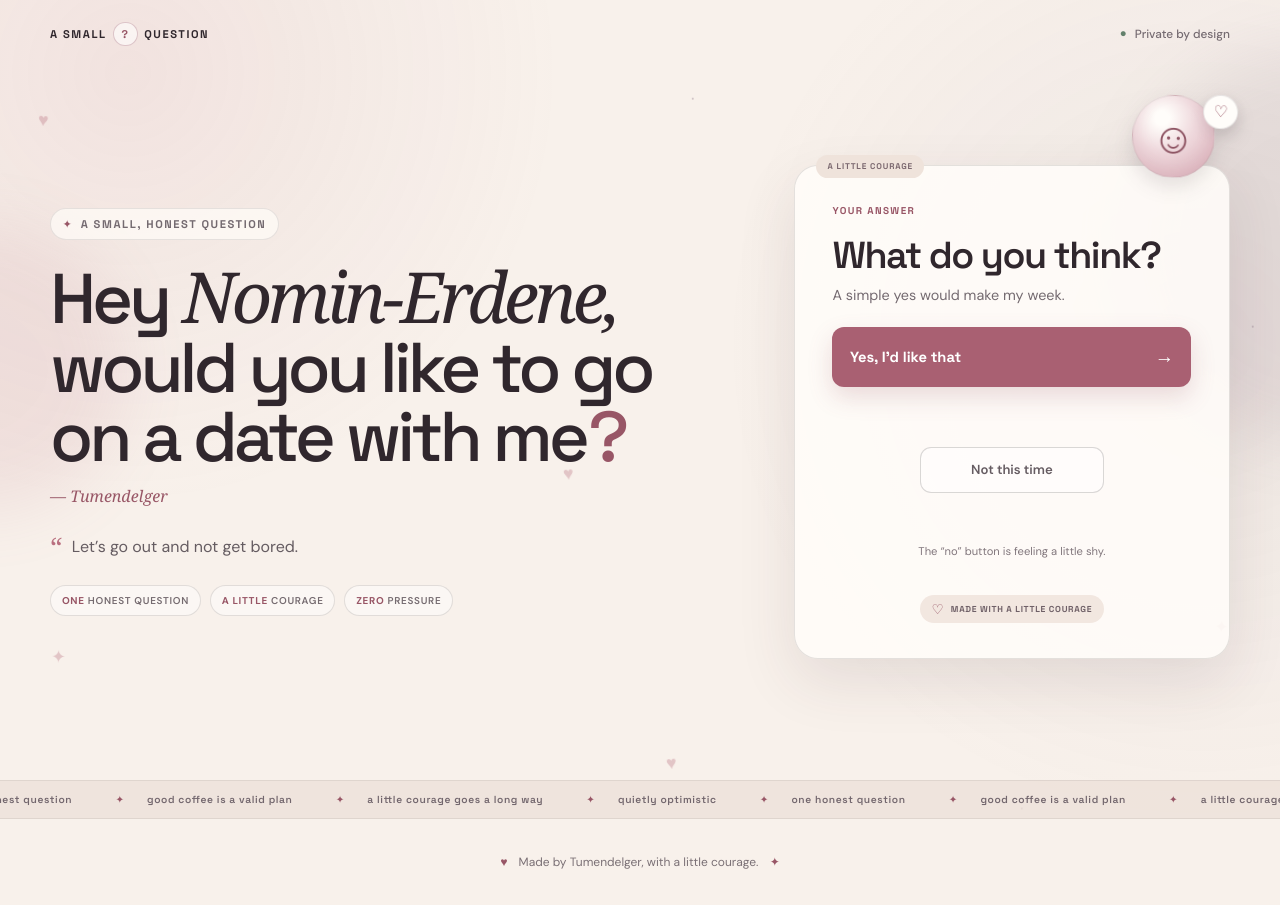
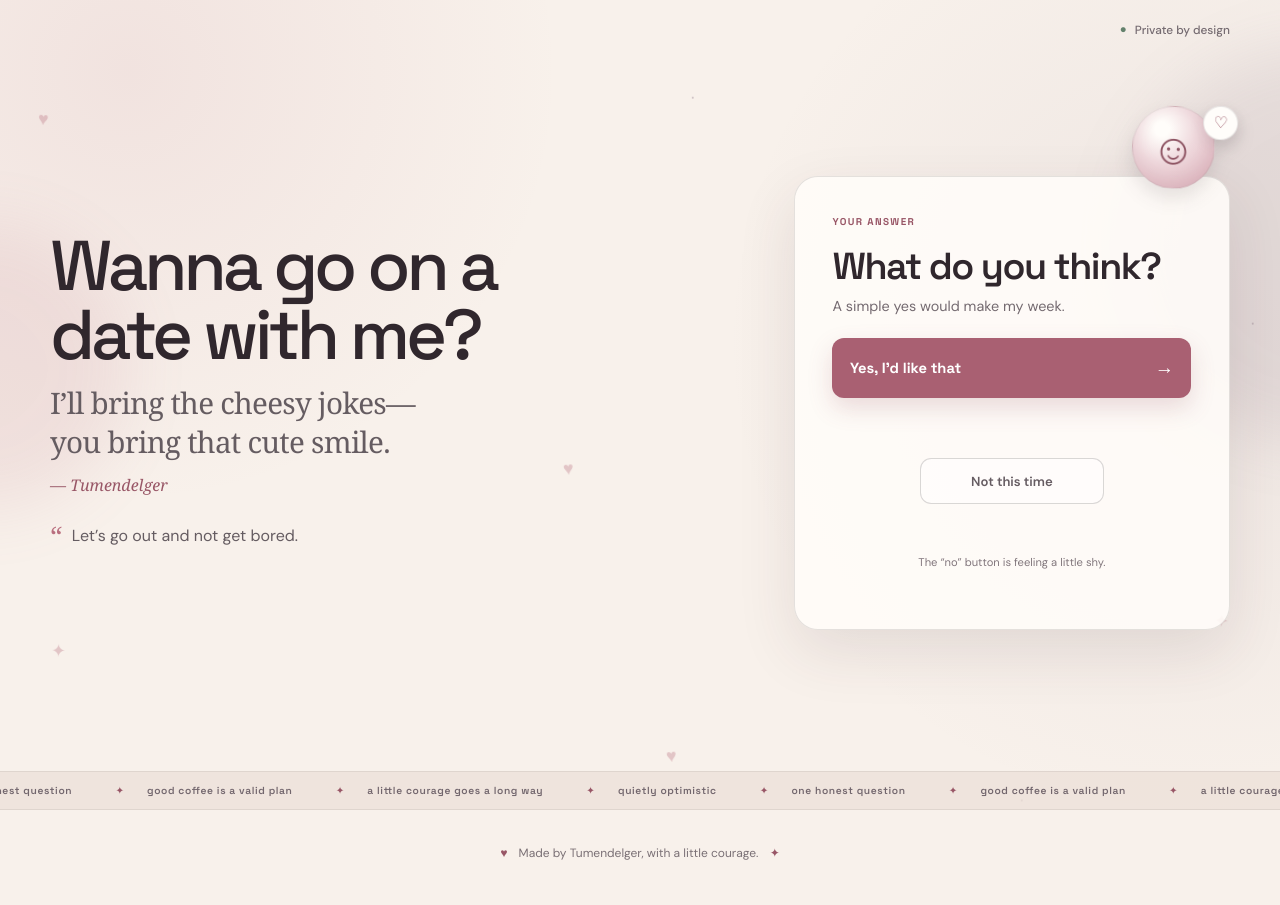
Before and after one commit to Tumeyo/Dont-Get-Bored, a Next.js app: page / in a window 1280 px wide. Built offline with nearby package versions, Linux system fonts and the light colour scheme.

Commit message:
Simplify date invitation copy

```diff
--- a/app/layout.tsx
+++ b/app/layout.tsx
@@ -15,18 +15,18 @@ export async function generateMetadata(): Promise<Metadata> {
   const imageUrl = `${protocol}://${host}/og.png`;
 
   return {
-    title: "A Small Question for Nomin-Erdene",
-    description: "Dinner at Terrazza, a walk, and one small question from Tumendelger.",
+    title: "Wanna go on a date with me? I’ll bring the cheesy jokes—you bring that cute smile.",
+    description: "Dinner at Terrazza, a walk, and a date invitation.",
     openGraph: {
-      title: "A Small Question for Nomin-Erdene",
-      description: "Dinner at Terrazza, a walk, and one small question from Tumendelger.",
+      title: "Wanna go on a date with me? I’ll bring the cheesy jokes—you bring that cute smile.",
+      description: "Dinner at Terrazza, a walk, and a date invitation.",
       type: "website",
       images: [{ url: imageUrl, width: 1731, height: 909, alt: "POV: you said you were bored, so I made a whole website" }],
     },
     twitter: {
       card: "summary_large_image",
-      title: "A Small Question for Nomin-Erdene",
-      description: "Dinner at Terrazza, a walk, and one small question from Tumendelger.",
+      title: "Wanna go on a date with me? I’ll bring the cheesy jokes—you bring that cute smile.",
+      description: "Dinner at Terrazza, a walk, and a date invitation.",
       images: [imageUrl],
     },
   };
--- a/src/App.tsx
+++ b/src/App.tsx
@@ -153,9 +153,6 @@ export default function App() {
       <a className="skip-link" href="#main-content">Skip to the date request</a>
 
       <header className="site-header">
-        <a className="wordmark" href="#top" aria-label="Date request home">
-          <span>A SMALL</span><i>?</i><span>QUESTION</span>
-        </a>
         <div className="privacy-chip"><span aria-hidden="true">●</span>{CONFIG.hero.privacy}</div>
       </header>
 
@@ -166,23 +163,16 @@ export default function App() {
           <>
             <section className="hero" id="top">
               <div className="hero-copy">
-                <div className="eyebrow"><span aria-hidden="true">✦</span>{CONFIG.hero.eyebrow}</div>
                 <h1
                   onClick={investigateHeading}
                   title="There may be something hidden here."
-                  aria-label={`${CONFIG.hero.questionLead} ${CONFIG.names.her}, ${CONFIG.hero.questionMiddle}? From ${CONFIG.names.mine}.`}
+                  aria-label={`${CONFIG.hero.question} ${CONFIG.hero.followup}`}
                 >
-                  <span>{CONFIG.hero.questionLead}</span>{' '}
-                  <em>{CONFIG.names.her},</em><br />
-                  <strong>{CONFIG.hero.questionMiddle}</strong><span className="question-mark">?</span>
+                  <strong className="hero-heading-question">{CONFIG.hero.question}</strong>
+                  <span className="hero-heading-note">{CONFIG.hero.followup}</span>
                 </h1>
                 <p className="hero-signature">— {CONFIG.names.mine}</p>
                 <p className="hero-caption"><span aria-hidden="true">“</span>{CONFIG.hero.caption}</p>
-                <div className="hero-proof">
-                  <span><b>one</b> honest question</span>
-                  <span><b>a little</b> courage</span>
-                  <span><b>zero</b> pressure</span>
-                </div>
               </div>
 
               <div className="decision-column">
@@ -235,7 +225,7 @@ export default function App() {
 
       <footer>
         <span aria-hidden="true">♥</span>
-        <p>{CONFIG.footer}</p>
+        <p>{accepted ? CONFIG.footer.secondPage : CONFIG.footer.firstPage}</p>
         <span aria-hidden="true">✦</span>
       </footer>
 
--- a/src/components/DecisionCard.tsx
+++ b/src/components/DecisionCard.tsx
@@ -96,7 +96,6 @@ export function DecisionCard({ emoji, onAccept, onDecline, onReaction }: Props)
 
   return (
     <section className="decision-card" aria-labelledby="decision-title">
-      <span className="tape tape-one" aria-hidden="true">A LITTLE COURAGE</span>
       <ReactionOrb emoji={emoji} />
       <div className="card-heading">
         <span className="mini-kicker">{CONFIG.decision.label}</span>
@@ -133,10 +132,6 @@ export function DecisionCard({ emoji, onAccept, onDecline, onReaction }: Props)
         <p id="no-help" className="no-help" aria-live="polite">{noHelper}</p>
       </div>
 
-      <div className="certified-badge" aria-label={CONFIG.badge}>
-        <span aria-hidden="true">♡</span>
-        <span>{CONFIG.badge}</span>
-      </div>
     </section>
   )
 }
--- a/src/config.ts
+++ b/src/config.ts
@@ -7,9 +7,8 @@ export const CONFIG = {
     mine: 'Tumendelger',
   },
   hero: {
-    eyebrow: 'A SMALL, HONEST QUESTION',
-    questionLead: 'Hey',
-    questionMiddle: 'would you like to go on a date with me',
+    question: 'Wanna go on a date with me?',
+    followup: 'I’ll bring the cheesy jokes—you bring that cute smile.',
     caption: 'Let’s go out and not get bored.',
     privacy: 'Private by design',
   },
@@ -101,12 +100,14 @@ export const CONFIG = {
     heading: 'We have a plan.',
     subheading: 'I’m looking forward to it.',
   },
-  badge: 'Made with a little courage',
   easterEgg: {
     clicks: 5,
     message: 'You found the tiny secret. ✦',
   },
-  footer: 'Made by Tumendelger, with a little courage.',
+  footer: {
+    firstPage: 'Made by Tumendelger, with a little courage.',
+    secondPage: 'Just a little courage, for someone I’d really like to take out.',
+  },
   storageKey: 'nomin-tumendelger-date-plan-v2',
   loadingStepMs: 900,
 } as const
--- a/src/styles.css
+++ b/src/styles.css
@@ -330,7 +330,7 @@ textarea:focus-visible {
   outline-offset: 3px;
 }
 
-.site-header { padding-block: 1.35rem; }
+.site-header { padding-block: 1.35rem; justify-content: flex-end; }
 .wordmark { gap: .4rem; font-size: .7rem; font-weight: 700; letter-spacing: .14em; }
 .wordmark i {
   width: 1.55rem;
@@ -390,6 +390,18 @@ textarea:focus-visible {
 }
 .hero h1 em::before { display: none; }
 .hero h1 strong { color: var(--ink); font-weight: 500; text-shadow: none; }
+.hero-heading-question,
+.hero-heading-note { display: block; }
+.hero-heading-note {
+  max-width: 40rem;
+  margin-top: .8rem;
+  color: #655c61;
+  font-family: Georgia, 'Times New Roman', serif;
+  font-size: clamp(1.25rem, 2.4vw, 1.85rem);
+  font-weight: 400 !important;
+  line-height: 1.32;
+  letter-spacing: -.025em;
+}
 .question-mark {
   display: inline !important;
   width: auto;
```
Also changed, not shown: index.html (+6 -6 lines).
